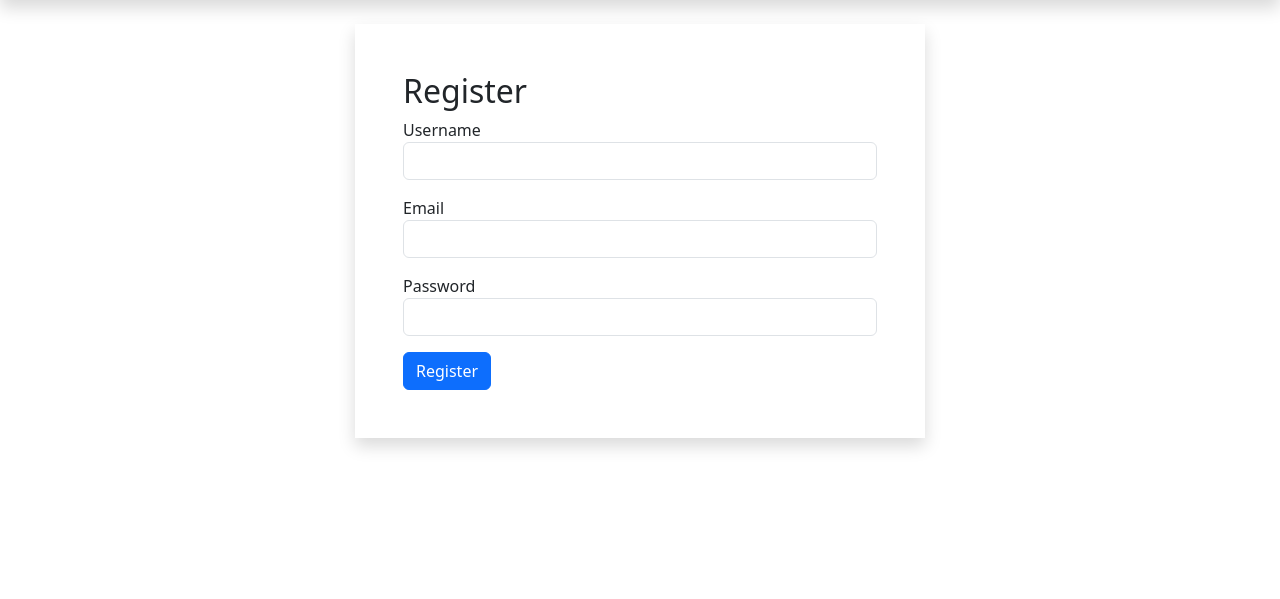
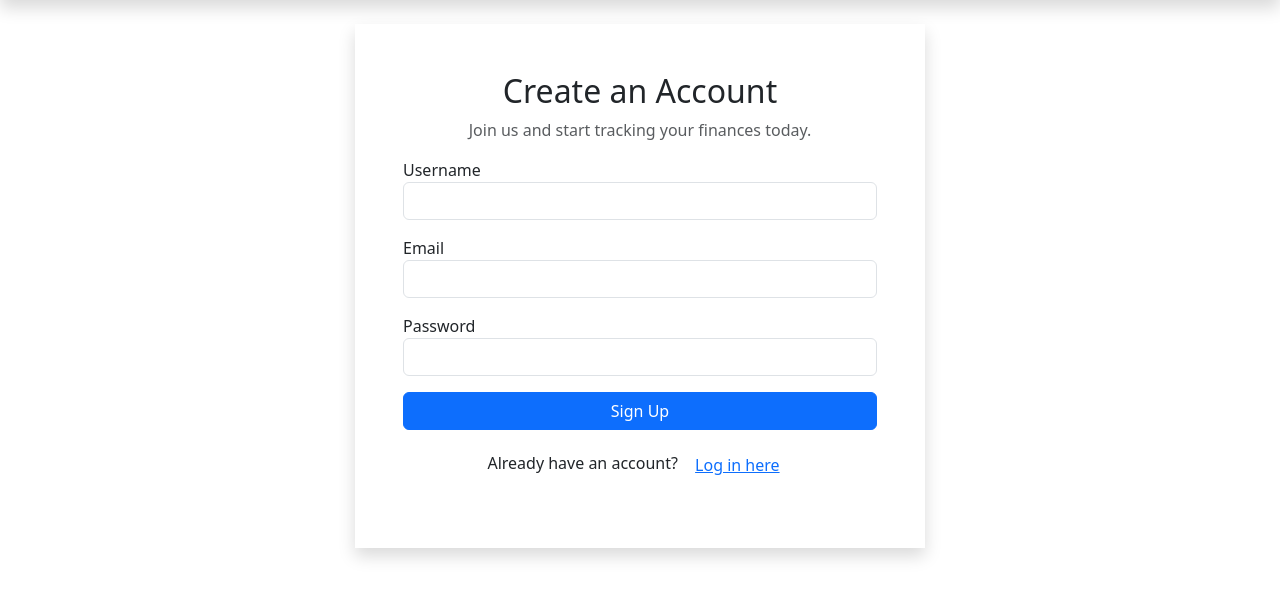
Before and after one commit to MuhammadFaheemAslam/Financial_Tracker_App, a Flask app: page /register in a window 1280 px wide. Shown: the part 56-655 px from the top of the page. Run offline with Flask 3, Linux system fonts and the light colour scheme.

Commit message:
Update the functionality of app

```diff
--- a/financial-tracker/app/__init__.py
+++ b/financial-tracker/app/__init__.py
@@ -20,6 +20,11 @@ def create_app():
 
     migrate.init_app(app, db)  # Bind Migrate with the app and db
 
+    # Set login behavior
+    login_manager.login_view = 'main.login'
+    login_manager.login_message = "You need to log in to access this page."
+    login_manager.login_message_category = "warning"
+
     from app import routes
     app.register_blueprint(routes.bp)
 
--- a/financial-tracker/app/routes.py
+++ b/financial-tracker/app/routes.py
@@ -22,6 +22,10 @@ def register():
         email = request.form.get('email')
         password = request.form.get('password')
 
+        if User.query.filter_by(username=username).first():
+            flash('Username already exists. Please choose a different one.', 'danger')
+            return redirect(url_for('main.register'))
+
         if User.query.filter_by(email=email).first():
             flash('Email already exists.', 'danger')
             return redirect(url_for('main.register'))
@@ -29,10 +33,15 @@ def register():
         hashed_password = bcrypt.generate_password_hash(password).decode('utf-8')
         new_user = User(username=username, email=email, password_hash=hashed_password)
 
-        db.session.add(new_user)
-        db.session.commit()
-        flash('Account created successfully! Please log in.', 'success')
-        return redirect(url_for('main.login'))
+        try:
+            db.session.add(new_user)
+            db.session.commit()
+            flash('Account created successfully! Please log in.', 'success')
+            return redirect(url_for('main.login'))
+        except Exception as e:
+            db.session.rollback()
+            flash('An error occurred while creating your account. Please try again.', 'danger')
+            return redirect(url_for('main.register'))
 
     return render_template('register.html')
 
@@ -72,6 +81,7 @@ def view_budgets():
 @bp.route('/set_budget', methods=['GET', 'POST'])
 @login_required
 def set_budget():
+    print("set budget")
     months = ['January', 'February', 'March', 'April', 'May', 'June', 'July', 'August', 'September', 'October', 'November', 'December']
 
     if request.method == 'POST':
@@ -286,7 +296,7 @@ def view_expenses():
     )
 
 
-# Edit Expense
+#Edit expense
 @bp.route('/edit_expense/<int:expense_id>', methods=['GET', 'POST'])
 @login_required
 def edit_expense(expense_id):
@@ -299,24 +309,28 @@ def edit_expense(expense_id):
     current_month = datetime.utcnow().month
     current_year = datetime.utcnow().year
 
+    # Get the user's monthly budget
     monthly_budget = Budget.query.filter_by(user_id=current_user.id, period="monthly", month=current_month, year=current_year).first()
     monthly_budget_amount = monthly_budget.amount if monthly_budget else 0
 
+    # Calculate total expenses for the current month
     total_expenses = db.session.query(func.sum(Expense.amount)).filter(
         Expense.user_id == current_user.id,
         func.extract('month', Expense.date) == current_month,
         func.extract('year', Expense.date) == current_year
     ).scalar() or 0
 
-    remaining_budget = monthly_budget_amount - total_expenses + expense.amount  # Adding back the original expense
+    # Calculate remaining budget (taking into account the original expense)
+    remaining_budget = monthly_budget_amount - total_expenses + expense.amount
 
     if request.method == 'POST':
         try:
-            category_id = request.form.get('category')
+            category_id = request.form.get('category_id')
             amount = float(request.form.get('amount'))
             description = request.form.get('description')
             expense_date = request.form.get('expense_date')
-
+            print(category_id)
+            # Validation checks
             if amount < 0:
                 flash("Amount cannot be negative.", "danger")
                 return redirect(url_for('main.edit_expense', expense_id=expense.id))
@@ -325,6 +339,11 @@ def edit_expense(expense_id):
                 flash("Updated expense exceeds your remaining budget!", "danger")
                 return redirect(url_for('main.edit_expense', expense_id=expense.id))
 
+            if not category_id or not description:
+                flash("All fields must be filled out.", "danger")
+                return redirect(url_for('main.edit_expense', expense_id=expense.id))
+
+            # Update the expense
             expense.category_id = category_id
             expense.amount = amount
             expense.description = description
@@ -336,7 +355,9 @@ def edit_expense(expense_id):
 
         except ValueError:
             flash("Invalid input. Please check your values.", "danger")
+
     return render_template('edit_expense.html', expense=expense, categories=categories)
+
 
 
 
--- a/financial-tracker/app/templates/base.html
+++ b/financial-tracker/app/templates/base.html
@@ -7,10 +7,8 @@
 
     <!-- Bootstrap CSS -->
     <link rel="stylesheet" href="https://cdn.jsdelivr.net/npm/bootstrap@5.3.0/dist/css/bootstrap.min.css">
-
     <!-- FontAwesome -->
     <script src="https://cdnjs.cloudflare.com/ajax/libs/font-awesome/6.4.0/js/all.min.js"></script>
-
     <!-- Chart.js -->
     <script src="https://cdn.jsdelivr.net/npm/chart.js"></script>
 
@@ -45,9 +43,9 @@
     </nav>
 
     <!-- Toast Container for Flash Messages -->
-    <div id="toast-container">
-        {% with messages = get_flashed_messages(with_categories=True) %}
-            {% if messages %}
+    {% with messages = get_flashed_messages(with_categories=True) %}
+        {% if messages %}
+            <div id="toast-container">
                 {% for category, message in messages %}
                     <div class="toast show align-items-center text-white bg-{{ category }} border-0" role="alert" aria-live="assertive" aria-atomic="true" data-bs-delay="5000">
                         <div class="d-flex">
@@ -58,9 +56,10 @@
                         </div>
                     </div>
                 {% endfor %}
-            {% endif %}
-        {% endwith %}
-    </div>
+            </div>
+        {% endif %}
+    {% endwith %}
+
 
     <div class="container mt-4">
         {% block content %}{% endblock %}
--- a/financial-tracker/app/templates/edit_expense.html
+++ b/financial-tracker/app/templates/edit_expense.html
@@ -10,7 +10,7 @@
             <!-- Date -->
             <div class="mb-3">
                 <label for="date" class="form-label">Date</label>
-                <input type="datetime-local" id="date" name="date" class="form-control"
+                <input type="datetime-local" id="date" name="expense_date" class="form-control"
                        value="{{ expense.date.strftime('%Y-%m-%dT%H:%M') }}" required>
             </div>
 
--- a/financial-tracker/app/templates/register.html
+++ b/financial-tracker/app/templates/register.html
@@ -3,7 +3,9 @@
 {% block content %}
 <div class="row justify-content-md-center">
     <div class="col col-lg-6 shadow p-5">
-<h2>Register</h2>
+        <h2 class="text-center">Create an Account</h2>
+        <p class="text-center text-muted">Join us and start tracking your finances today.</p>
+
         <form method="POST">
             <div class="mb-3">
                 <label>Username</label>
@@ -17,8 +19,13 @@
                 <label>Password</label>
                 <input type="password" name="password" class="form-control" required>
             </div>
-    <button type="submit" class="btn btn-primary">Register</button>
+            <button type="submit" class="btn btn-primary w-100 mb-3">Sign Up</button>
         </form>
+
+        <p class="text-center">
+            Already have an account?
+            <a href="{{ url_for('main.login') }}" class="btn btn-link">Log in here</a>
+        </p>
     </div>
 </div>
 {% endblock %}
```
Also changed, not shown: financial-tracker/app/templates/login.html (+9 -2 lines), financial-tracker/config.py (+14 -14 lines), README.md, financial-tracker/instance/financial_tracker.db. Lines whose indentation alone changed are shown as unchanged.
